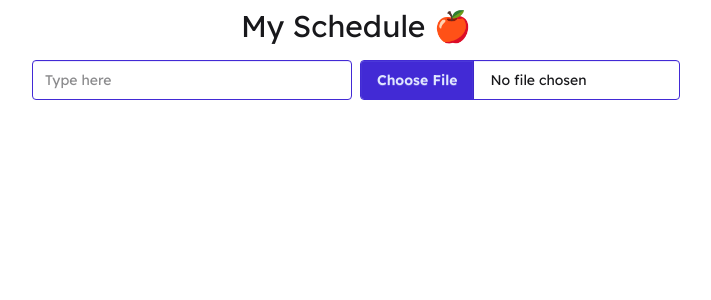
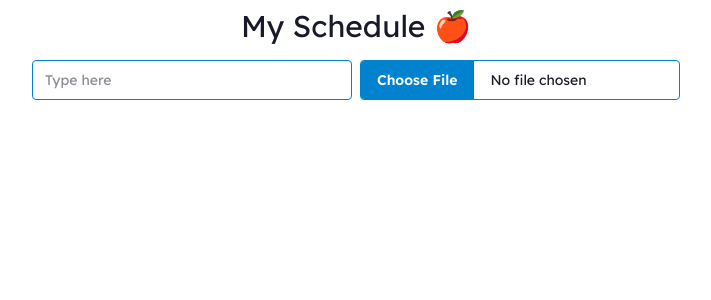
Before and after one commit to c8garcia-T/my-schedule, a Next.js app: page / in a window 1280 px wide. Shown: the top 300 px of the page, without its empty margins (284-995 px from the left). Built offline with nearby package versions, Linux system fonts and the light colour scheme.

Commit message:
corporate theme (default)

```diff
--- a/src/app/globals.css
+++ b/src/app/globals.css
@@ -1,2 +1,4 @@
 @import "tailwindcss";
-@plugin "daisyui";
+@plugin "daisyui" {
+  themes: corporate --default;
+}
```
